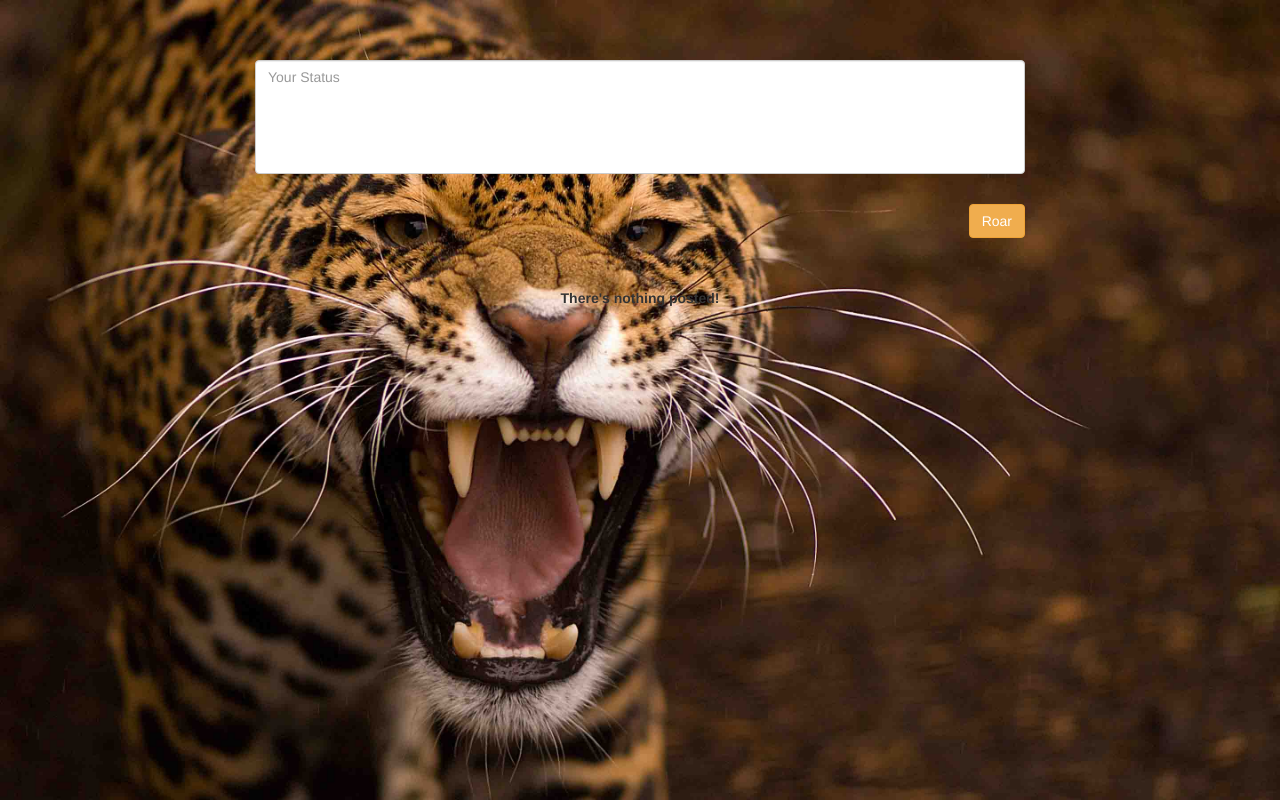
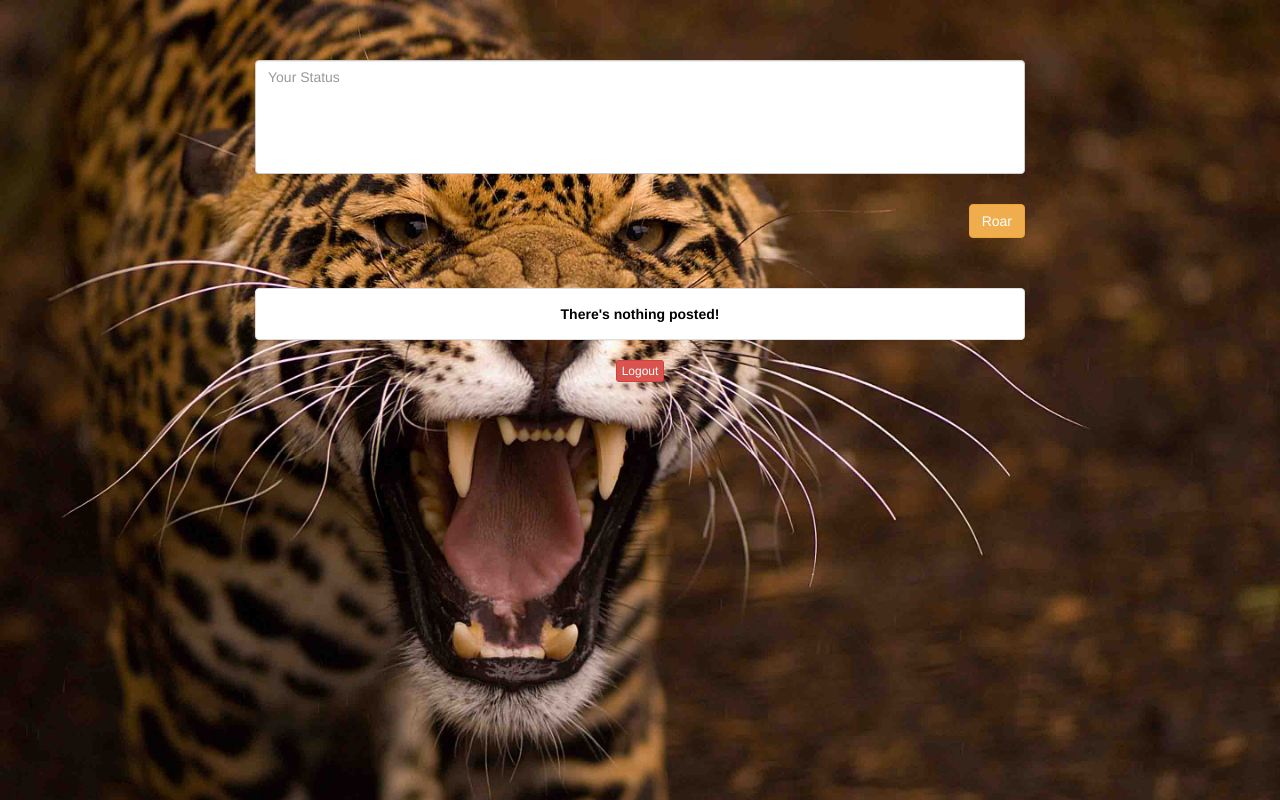
Before and after one commit to chaitanya-baraskar/jaguar-roar, a PHP site: page / in a window 1280 px wide. Run offline with PHP 8.4, Linux system fonts and the light colour scheme; the visitor is signed in with stand-in values (Sample User, id 1); data that the repository does not hold is empty.

Commit message:
reverting to corrected index file

```diff
--- a/index.php
+++ b/index.php
@@ -85,7 +85,13 @@ if (isset($_SESSION['message'])) {
 <?php
 } else {
     ?>
-    <p><b>There's nothing posted!</b></p>
+    <div class="panel panel-default">
+        <div class="panel-body">
+<span style='color:black;'><strong>There's nothing posted!</strong>
+        </div>
+    </div>
+    <!--remove later when we have a navbar-->
+    <button type="button" name="new" class="btn btn-danger btn-xs" onclick="location.href='login.php';">Logout</button>
 <?php
 }
 ?>
```
